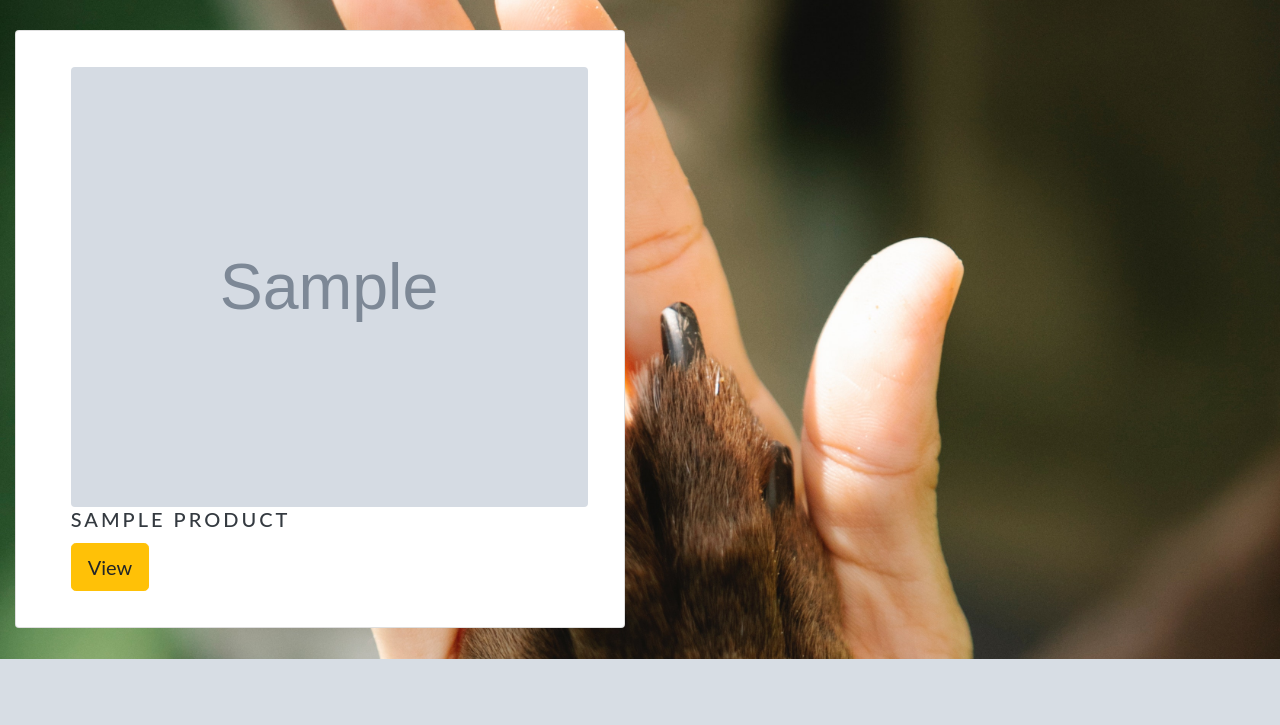
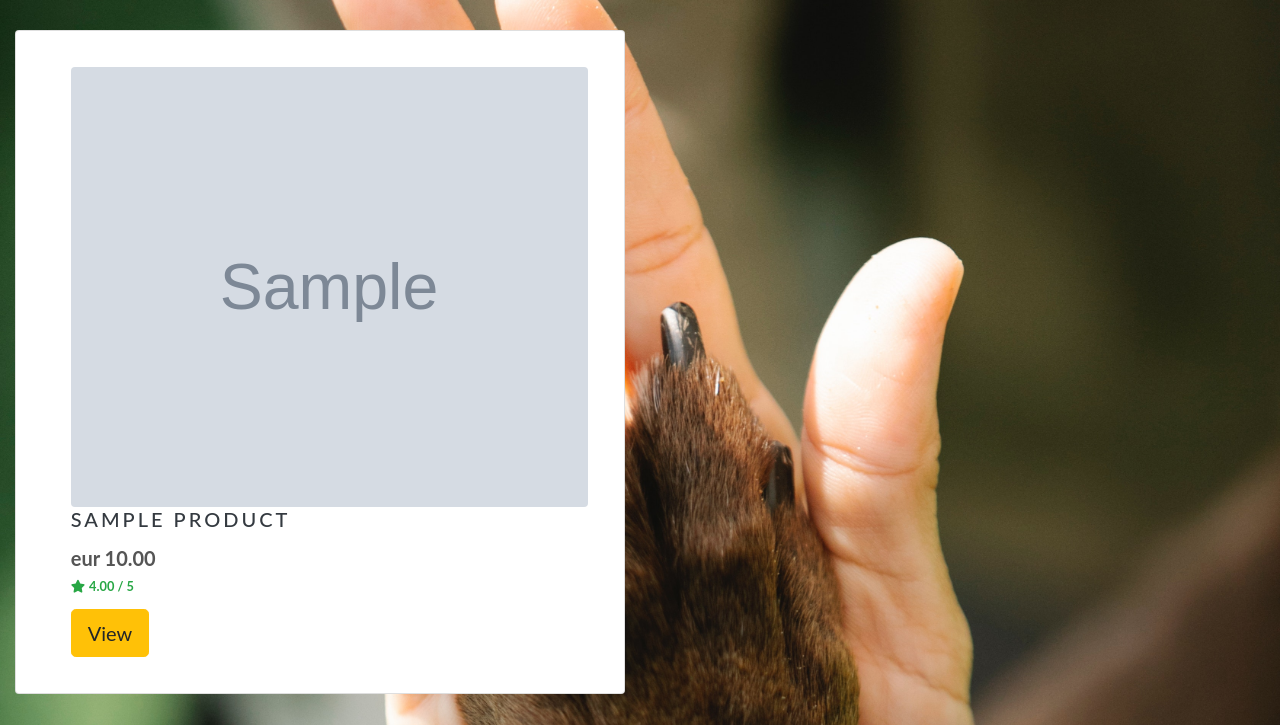
Before and after one commit to ANNAhabANNA/high_paw_support_us_more_v1, a Django app: page /products/ in a window 1280 px wide. Shown: the part 201-926 px from the top of the page. Before the commit the page ends 860 px from the top, so only its background shows below. Run offline with Django 3.2, Linux system fonts and the light colour scheme; tables that the repository leaves empty hold one stand-in row (values such as "Sample post"); grey boxes marked "Sample" are stand-in pictures; some libraries are stand-ins or nearby versions.

Commit message:
Add rating info for each products

```diff
--- a/products/templates/products/products.html
+++ b/products/templates/products/products.html
@@ -21,8 +21,19 @@
                             <img class="img-fluid rounded card-img-top" src="{{ MEDIA_URL }}noimage.jpg" alt="{{ product.description }}">
                         {% endif %}
                         <h5 class="card-title text-uppercase text-dark">{{product.name}}</h5>
+                        <div class="card-title pt-0 text-left">
+                            <div class="row">
+                                <div class="col">
+                                    <p class="lead mb-0 text-left font-weight-bold">eur {{ product.price }}</p>
+                                    {% if product.rating %}
+                                        <small class="text-success font-weight-bold"><i class="fas fa-star mr-1"></i>{{ product.rating }} / 5</small>
+                                    {% else %}
+                                        <small class="font-weight-bold">No Rating</small>
+                                    {% endif %}
+                                </div>
+                            </div>
+                        </div>
                         <form class="form" action="#" method="POST">
-
                             <div class="form-row">
                                 <div class="col-12">
                                     <a class="btn btn-warning btn-lg" href="#">View</a>
--- a/templates/base.html
+++ b/templates/base.html
@@ -114,7 +114,7 @@
                       <a href="" class="dropdown-item">By Price</a>
                       <a href="" class="dropdown-item ">By Rating</a>
                       <a href="" class="dropdown-item ">By Category</a>
-                      <a href="" class="dropdown-item">All Products</a>
+                      <a href="{% url 'products' %}" class="dropdown-item">All Products</a>
                     </div>
                   </li>
                 </li>
```
